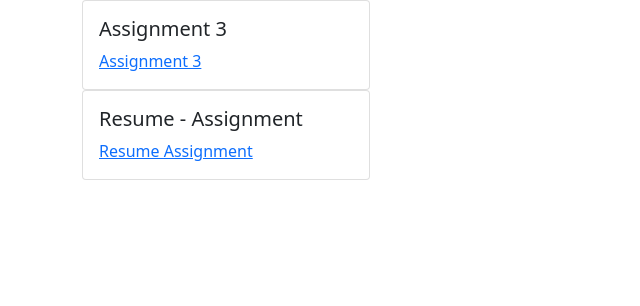
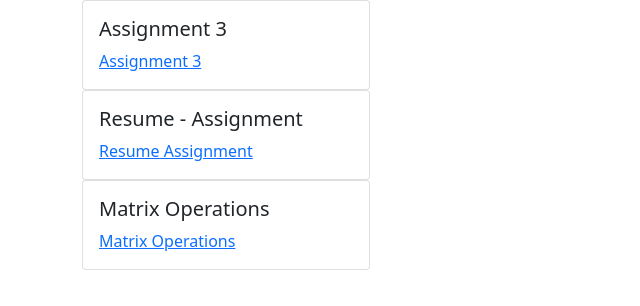
Before and after one commit to AunSyedShah/Ai-and-Chatbot-Assignments, a plain HTML site: page docs/index.html in a window 1280 px wide. Shown: the whole page, without its empty margins (0-640 px from the left). Drawn offline with nearby package versions, Linux system fonts and the light colour scheme.

Commit message:
added matrix operations to index.html

```diff
--- a/docs/index.html
+++ b/docs/index.html
@@ -27,6 +27,12 @@
                 <a href="resume/resume.html" target="_blank">Resume Assignment</a>
             </div>
         </div>
+        <div class="card" style="width: 18rem;">
+            <div class="card-body">
+                <h5 class="card-title">Matrix Operations</h5>
+                <a href="matrix_operations/matrix_operations.html" target="_blank">Matrix Operations</a>
+            </div>
+        </div>
     </div>
 
     <!-- Optional JavaScript; choose one of the two! -->
```
